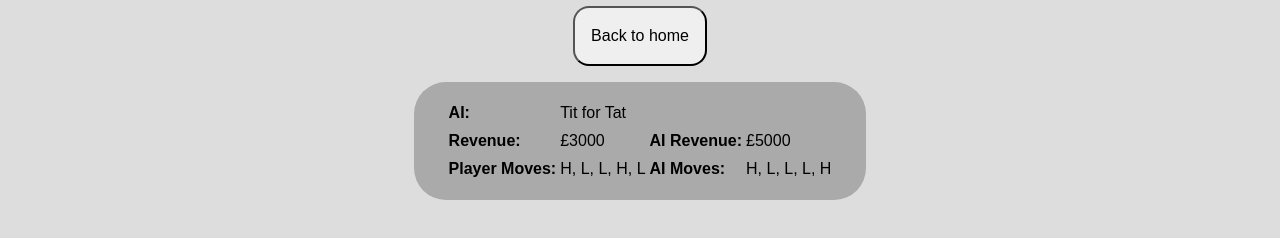
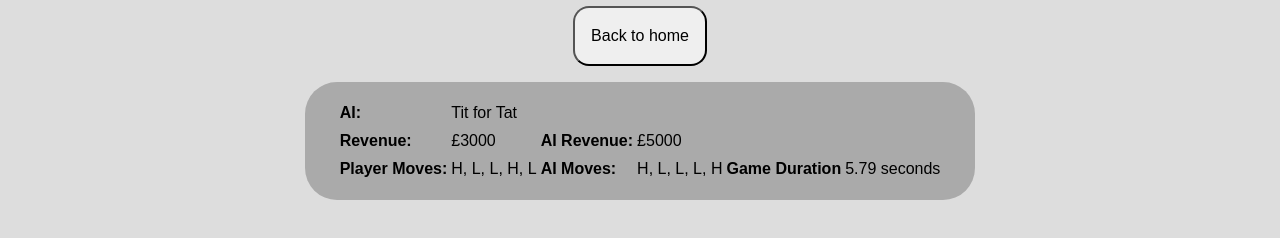
Before and after one commit to aslaterm32/lap-1-project-game-theory, a website: page frontend/assets/results.html in a window 1280 px wide. Shown: the part 196-434 px from the top of the page. Drawn offline with Linux system fonts and the light colour scheme.

Commit message:
added game duration placeholder

```diff
--- a/frontend/assets/results.html
+++ b/frontend/assets/results.html
@@ -41,6 +41,8 @@
                             <td class="pl-moves-data">H, L, L, H, L</td>
                             <th>AI Moves:</th>
                             <td class="ai-moves-data">H, L, L, L, H</td>
+                            <th>Game Duration</th>
+                            <td class="game-duration">5.79 seconds</td>
                             </tr>
                         </table>
                     </div>
```
